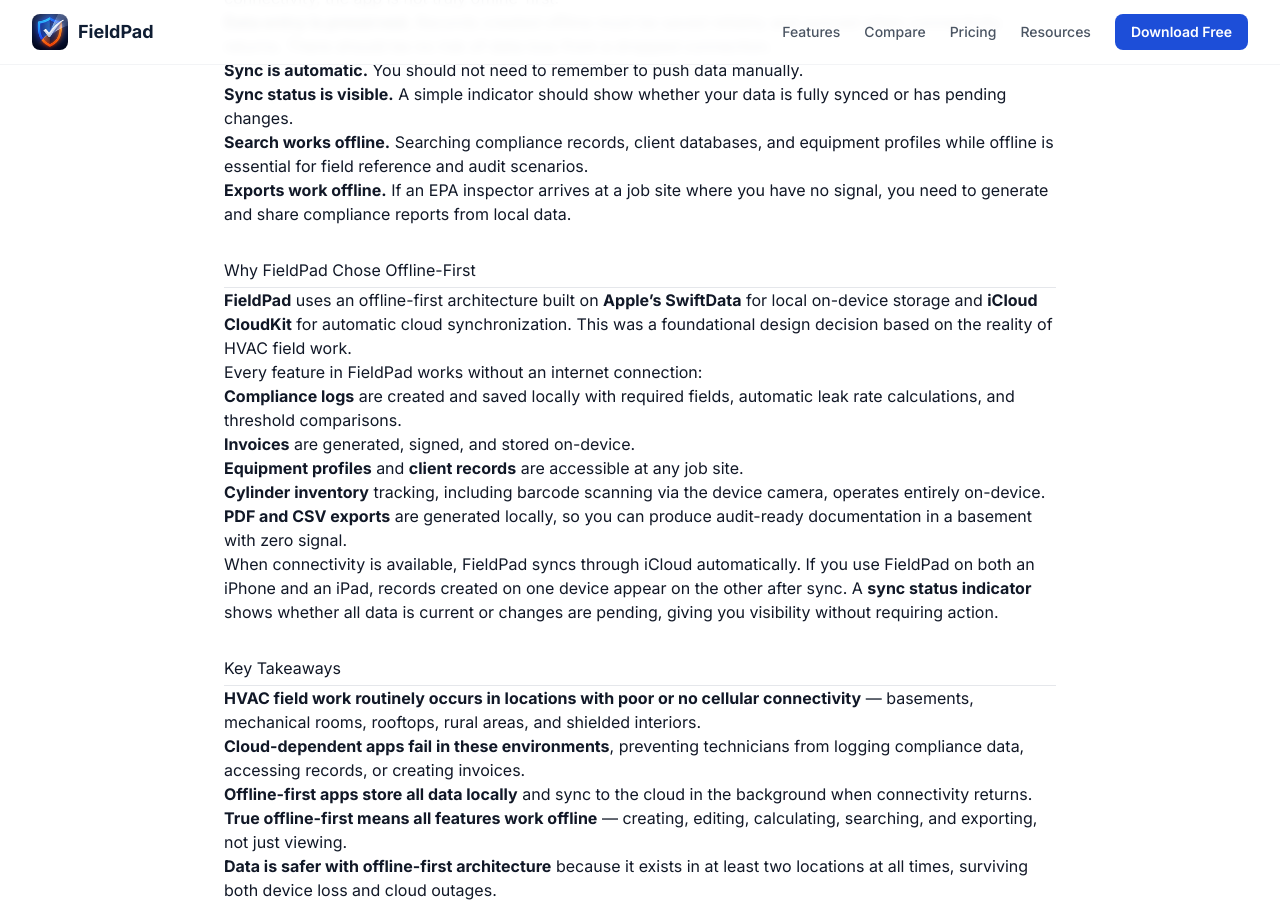
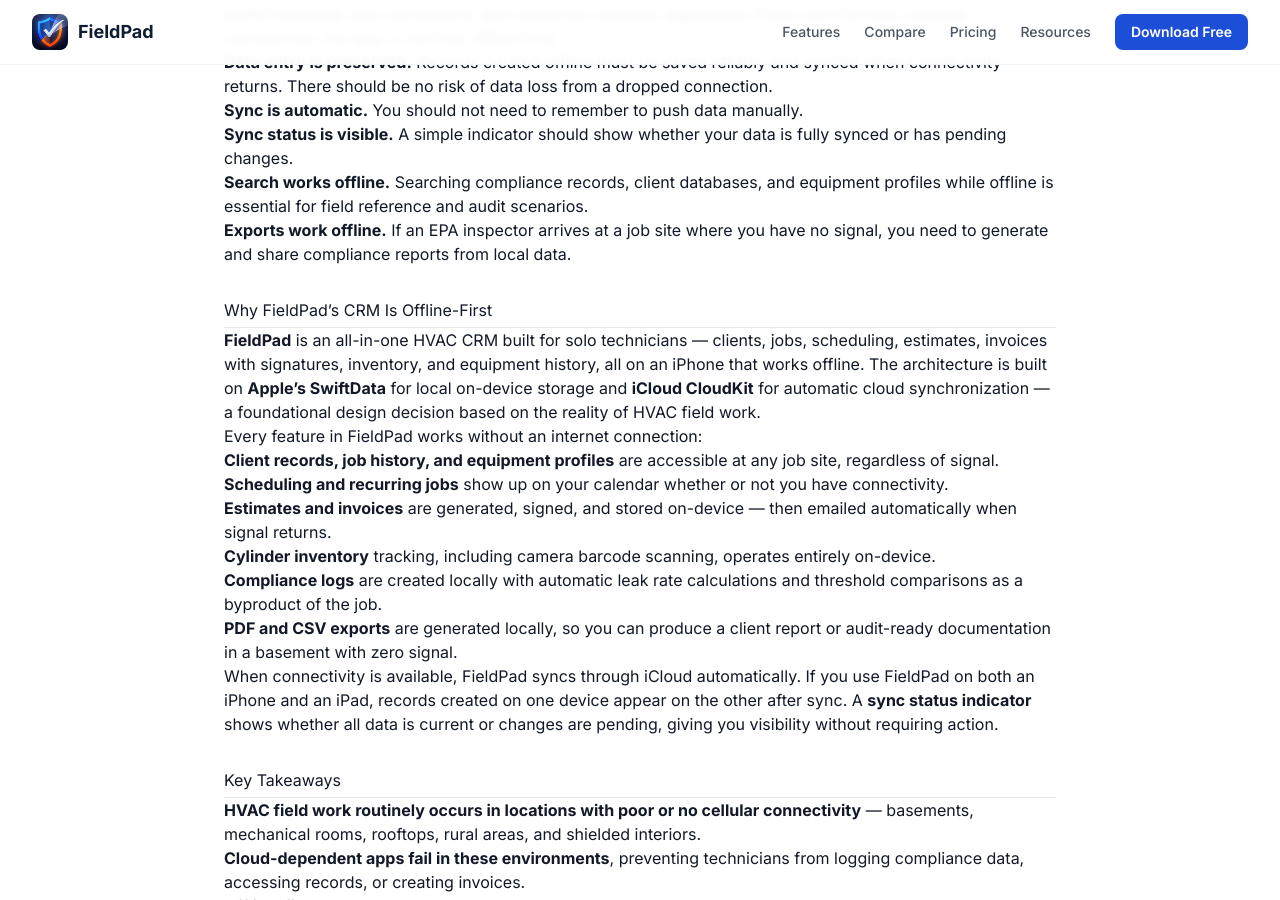
Before and after one commit to AlexHuggler/FieldPad, a Jekyll site: the page built from docs/_articles/offline-first-hvac-apps-connectivity.md, in a window 1280 px wide and 900 px high, scrolled down 2323 px. Built offline with Jekyll 4.4.1, drawn with Linux system fonts in a browser that asks for light colours; nearby versions of some CDN libraries; some of the changed text lies outside the part shown.

Commit message:
Reframe offline-first and going-digital articles to lead with CRM

```diff
--- a/docs/_articles/offline-first-hvac-apps-connectivity.md
+++ b/docs/_articles/offline-first-hvac-apps-connectivity.md
@@ -1,7 +1,7 @@
 ---
 layout: article
-title: "Offline-First HVAC Apps: Why Connectivity Shouldn't Limit Your Compliance Tracking"
-description: "Why offline-first architecture matters for HVAC field service apps, how it works, and what to look for in a mobile tool that won't leave you stranded without signal."
+title: "Offline-First HVAC Apps: Why Connectivity Shouldn't Limit Your CRM (or Your Compliance Tracking)"
+description: "Why offline-first architecture matters for HVAC field service apps, how it works, and what to look for in a mobile tool so your CRM, invoicing, and compliance logging all keep working without signal."
 date: 2026-02-04
 category: tools
 author: "FieldPad Team"
@@ -69,17 +69,18 @@ Not all apps that claim offline support are truly offline-first. Some offer limi
 - **Search works offline.** Searching compliance records, client databases, and equipment profiles while offline is essential for field reference and audit scenarios.
 - **Exports work offline.** If an EPA inspector arrives at a job site where you have no signal, you need to generate and share compliance reports from local data.
 
-## Why FieldPad Chose Offline-First
+## Why FieldPad's CRM Is Offline-First
 
-**FieldPad** uses an offline-first architecture built on **Apple's SwiftData** for local on-device storage and **iCloud CloudKit** for automatic cloud synchronization. This was a foundational design decision based on the reality of HVAC field work.
+**FieldPad** is an all-in-one HVAC CRM built for solo technicians — clients, jobs, scheduling, estimates, invoices with signatures, inventory, and equipment history, all on an iPhone that works offline. The architecture is built on **Apple's SwiftData** for local on-device storage and **iCloud CloudKit** for automatic cloud synchronization — a foundational design decision based on the reality of HVAC field work.
 
 Every feature in FieldPad works without an internet connection:
 
-- **Compliance logs** are created and saved locally with required fields, automatic leak rate calculations, and threshold comparisons.
-- **Invoices** are generated, signed, and stored on-device.
-- **Equipment profiles** and **client records** are accessible at any job site.
-- **Cylinder inventory** tracking, including barcode scanning via the device camera, operates entirely on-device.
-- **PDF and CSV exports** are generated locally, so you can produce audit-ready documentation in a basement with zero signal.
+- **Client records, job history, and equipment profiles** are accessible at any job site, regardless of signal.
+- **Scheduling and recurring jobs** show up on your calendar whether or not you have connectivity.
+- **Estimates and invoices** are generated, signed, and stored on-device — then emailed automatically when signal returns.
+- **Cylinder inventory** tracking, including camera barcode scanning, operates entirely on-device.
+- **Compliance logs** are created locally with automatic leak rate calculations and threshold comparisons as a byproduct of the job.
+- **PDF and CSV exports** are generated locally, so you can produce a client report or audit-ready documentation in a basement with zero signal.
 
 When connectivity is available, FieldPad syncs through iCloud automatically. If you use FieldPad on both an iPhone and an iPad, records created on one device appear on the other after sync. A **sync status indicator** shows whether all data is current or changes are pending, giving you visibility without requiring action.
 
```
Also changed, not shown: docs/_articles/going-digital-paper-to-app-record-keeping.md (+11 -6 lines).
